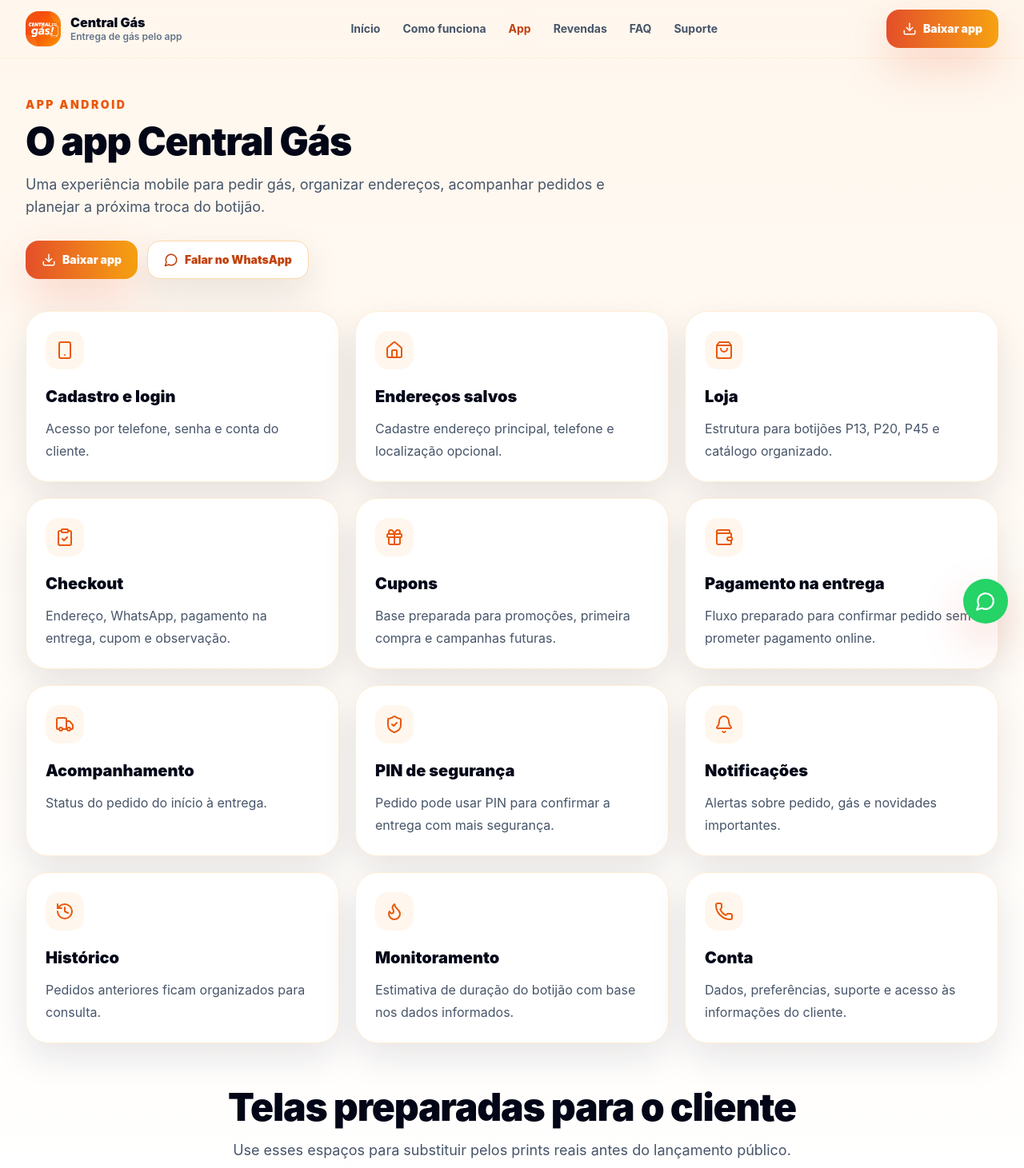
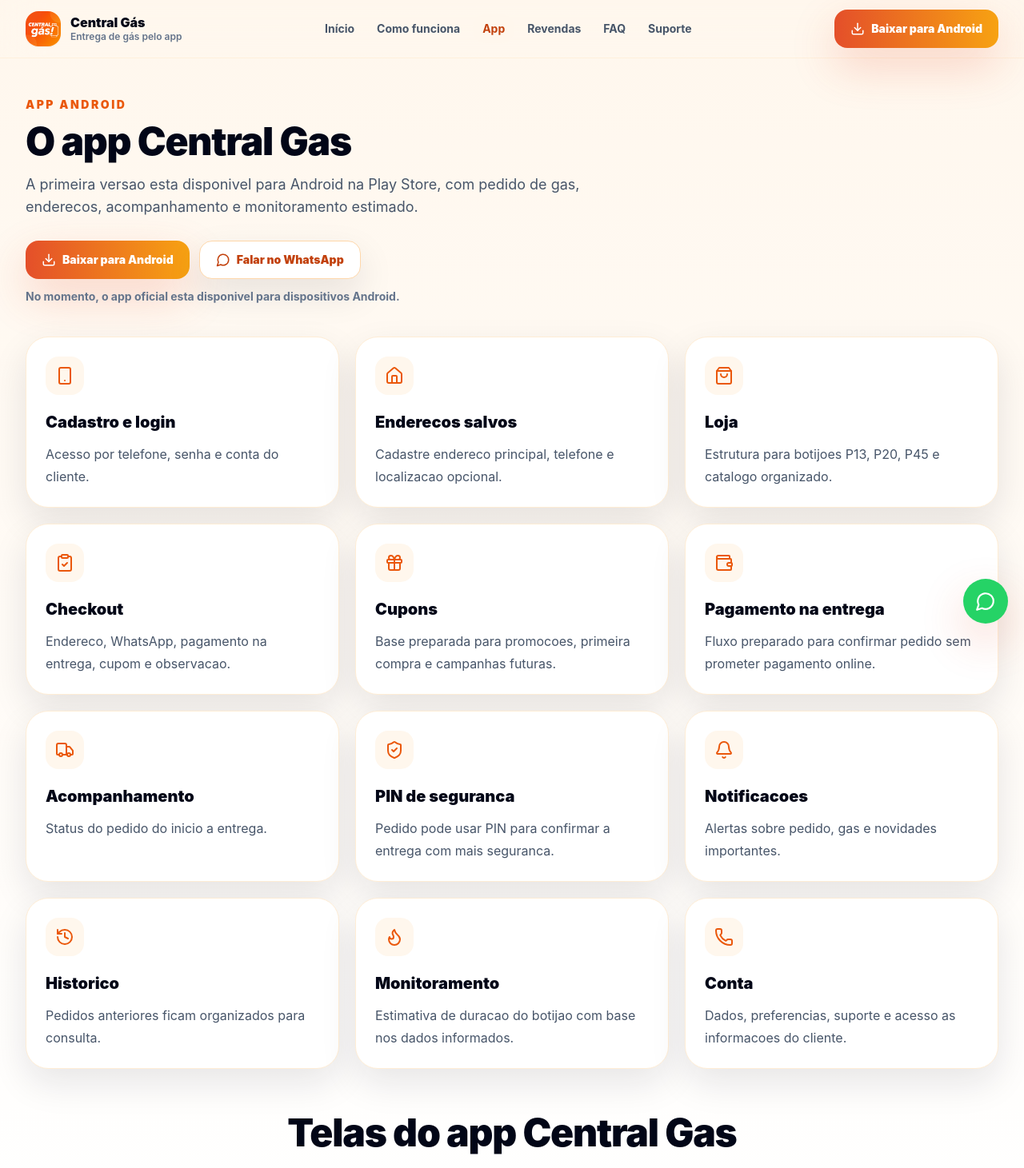
Before and after one commit to lucianosaantos321-ops/central-gas-site, a React (Vite) app: page /app in a window 1280 px wide. Shown: the top 1461 px of the page at 80% size. Built offline with nearby package versions, Linux system fonts and the light colour scheme.

Commit message:
Atualiza link da Play Store e disponibilidade Android

```diff
--- a/src/components/layout/Footer.tsx
+++ b/src/components/layout/Footer.tsx
@@ -60,6 +60,9 @@
 
         <div>
           <h3 className="font-black">Baixe o app</h3>
+          <p className="mt-3 text-sm leading-6 text-slate-400">
+            Primeira versao disponivel para Android.
+          </p>
           <div className="mt-4 grid gap-3">
             <PlayStoreButton className="bg-white text-brand-700 shadow-none" />
             <WhatsAppButton className="border-white/20 bg-white/10 text-white shadow-none" />
--- a/src/components/ui/CTASection.tsx
+++ b/src/components/ui/CTASection.tsx
@@ -2,8 +2,8 @@
 import { WhatsAppButton } from "./WhatsAppButton";
 
 export function CTASection({
-  title = "Pronto para pedir gás com mais praticidade?",
-  description = "Baixe o app quando estiver disponível na Play Store ou fale com o suporte da Central Gás pelo WhatsApp.",
+  title = "Pronto para pedir gas com mais praticidade?",
+  description = "A primeira versao do Central Gas esta disponivel para Android na Play Store. Para suporte, fale conosco pelo WhatsApp.",
 }: {
   title?: string;
   description?: string;
--- a/src/components/ui/PlayStoreButton.tsx
+++ b/src/components/ui/PlayStoreButton.tsx
@@ -4,14 +4,17 @@
 
 export function PlayStoreButton({ className = "" }: { className?: string }) {
   const isPlaceholder = siteConfig.playStoreUrl === "PLAY_STORE_URL";
+
   return (
     <LinkButton
       href={isPlaceholder ? "/app" : siteConfig.playStoreUrl}
+      target={isPlaceholder ? undefined : "_blank"}
+      rel={isPlaceholder ? undefined : "noreferrer"}
       className={className}
-      aria-label="Baixar o app Central Gás na Play Store"
+      aria-label="Baixar o app Central Gas para Android na Play Store"
     >
       <Download size={18} aria-hidden="true" />
-      Baixar app
+      Baixar para Android
     </LinkButton>
   );
 }
--- a/src/data/faq.ts
+++ b/src/data/faq.ts
@@ -7,17 +7,17 @@
   {
     question: "Como baixar o app?",
     answer:
-      "O link oficial da Play Store ficará disponível nesta página assim que a versão pública estiver liberada.",
+      "A primeira versao do Central Gas esta disponivel para Android na Play Store. Use os botoes de download deste site para acessar o link oficial.",
   },
   {
     question: "Como fazer um pedido?",
     answer:
-      "Baixe o app, crie sua conta, cadastre seu endereço, escolha o botijão disponível e confirme o pedido no checkout.",
+      "Baixe o app, crie sua conta, cadastre seu endereco, escolha o botijao disponivel e confirme o pedido no checkout.",
   },
   {
-    question: "Como cadastrar endereço?",
+    question: "Como cadastrar endereco?",
     answer:
-      "No app, acesse a área de endereços, informe apelido, rua, número, bairro, cidade e WhatsApp com DDD. A localização exata é opcional.",
+      "No app, acesse a area de enderecos, informe apelido, rua, numero, bairro, cidade e WhatsApp com DDD. A localizacao exata e opcional.",
   },
   {
     question: "Como acompanhar a entrega?",
@@ -25,54 +25,54 @@
       "Depois de criar o pedido, acompanhe os status no app: criado, confirmado, buscando entregador, preparando, saiu para entrega e entregue.",
   },
   {
-    question: "Como funciona o monitoramento do gás?",
+    question: "Como funciona o monitoramento do gas?",
     answer:
-      "Você informa a média de duração do botijão e a data aproximada da última troca. O app calcula uma estimativa para ajudar no planejamento.",
+      "Voce informa a media de duracao do botijao e a data aproximada da ultima troca. O app calcula uma estimativa para ajudar no planejamento.",
   },
   {
-    question: "O app mede o botijão de verdade?",
+    question: "O app mede o botijao de verdade?",
     answer:
-      "Não. O monitoramento é estimado e depende das informações preenchidas pelo usuário. O app não mede fisicamente peso ou volume do botijão.",
+      "Nao. O monitoramento e estimado e depende das informacoes preenchidas pelo usuario. O app nao mede fisicamente peso ou volume do botijao.",
   },
   {
     question: "Como usar cupom?",
     answer:
-      "Quando houver campanha disponível, o cupom poderá ser informado no checkout antes de confirmar o pedido.",
+      "Quando houver campanha disponivel, o cupom podera ser informado no checkout antes de confirmar o pedido.",
   },
   {
-    question: "Como recebo notificações?",
+    question: "Como recebo notificacoes?",
     answer:
-      "Ao permitir notificações no Android, o app pode avisar sobre pedido, monitoramento do gás e promoções conforme suas preferências.",
+      "Ao permitir notificacoes no Android, o app pode avisar sobre pedido, monitoramento do gas e promocoes conforme suas preferencias.",
   },
   {
     question: "Como alterar meus dados?",
     answer:
-      "Acesse a página Conta dentro do app para revisar dados disponíveis e preferências. Para dados sensíveis, fale com o suporte.",
+      "Acesse a pagina Conta dentro do app para revisar dados disponiveis e preferencias. Para dados sensiveis, fale com o suporte.",
   },
   {
     question: "Como excluir minha conta?",
     answer:
-      "Acesse a página Exclusão de conta deste site e solicite atendimento pelo WhatsApp oficial informando o número cadastrado.",
+      "Acesse a pagina Exclusao de conta deste site e solicite atendimento pelo WhatsApp oficial informando o numero cadastrado.",
   },
   {
     question: "O app vende meus dados?",
     answer:
-      "Não. Os dados são usados para operação do serviço, atendimento, entrega, suporte, segurança e notificações.",
+      "Nao. Os dados sao usados para operacao do servico, atendimento, entrega, suporte, seguranca e notificacoes.",
   },
   {
-    question: "Quais regiões são atendidas?",
+    question: "Quais regioes sao atendidas?",
     answer:
-      "A disponibilidade pode variar conforme região, horário e operação local. A região inicial é Guará/DF, conforme disponibilidade.",
+      "A disponibilidade pode variar conforme regiao, horario e operacao local. A regiao inicial e Guara/DF, conforme disponibilidade.",
   },
   {
     question: "Quais formas de pagamento existem?",
     answer:
-      "A primeira versão trabalha com pagamento conforme informado no app, sem prometer pagamento online quando ele ainda não estiver ativo.",
+      "A primeira versao trabalha com pagamento conforme informado no app, sem prometer pagamento online quando ele ainda nao estiver ativo.",
   },
   {
     question: "O app cobra taxa?",
     answer:
-      "Valores, taxas e disponibilidade podem variar conforme operação local e serão informados no fluxo do pedido quando aplicável.",
+      "Valores, taxas e disponibilidade podem variar conforme operacao local e serao informados no fluxo do pedido quando aplicavel.",
   },
   {
     question: "O que fazer se o pedido atrasar?",
--- a/src/data/features.ts
+++ b/src/data/features.ts
@@ -18,28 +18,28 @@
 
 export const homeBenefits = [
   {
-    title: "Pedido rápido",
-    description: "Escolha o botijão, confirme o endereço e envie seu pedido em poucos toques.",
+    title: "Pedido rapido",
+    description: "Escolha o botijao, confirme o endereco e envie seu pedido em poucos toques.",
     icon: ShoppingBag,
   },
   {
     title: "Acompanhamento em tempo real",
-    description: "Veja o status do pedido e acompanhe cada etapa até a entrega.",
+    description: "Veja o status do pedido e acompanhe cada etapa ate a entrega.",
     icon: Truck,
   },
   {
-    title: "Monitoramento do gás",
-    description: "Receba uma estimativa do nível do seu botijão e planeje melhor a próxima troca.",
+    title: "Monitoramento do gas",
+    description: "Receba uma estimativa do nivel do seu botijao e planeje melhor a proxima troca.",
     icon: Flame,
   },
   {
-    title: "Histórico de pedidos",
+    title: "Historico de pedidos",
     description: "Consulte pedidos anteriores e mantenha tudo organizado.",
     icon: History,
   },
   {
-    title: "Notificações",
-    description: "Receba avisos importantes sobre pedido, gás e promoções.",
+    title: "Notificacoes",
+    description: "Receba avisos importantes sobre pedido, gas e promocoes.",
     icon: Bell,
   },
   {
@@ -51,28 +51,28 @@
 
 export const appFeatures = [
   { title: "Cadastro e login", description: "Acesso por telefone, senha e conta do cliente.", icon: Smartphone },
-  { title: "Endereços salvos", description: "Cadastre endereço principal, telefone e localização opcional.", icon: Home },
-  { title: "Loja", description: "Estrutura para botijões P13, P20, P45 e catálogo organizado.", icon: ShoppingBag },
-  { title: "Checkout", description: "Endereço, WhatsApp, pagamento na entrega, cupom e observação.", icon: ClipboardCheck },
-  { title: "Cupons", description: "Base preparada para promoções, primeira compra e campanhas futuras.", icon: Gift },
+  { title: "Enderecos salvos", description: "Cadastre endereco principal, telefone e localizacao opcional.", icon: Home },
+  { title: "Loja", description: "Estrutura para botijoes P13, P20, P45 e catalogo organizado.", icon: ShoppingBag },
+  { title: "Checkout", description: "Endereco, WhatsApp, pagamento na entrega, cupom e observacao.", icon: ClipboardCheck },
+  { title: "Cupons", description: "Base preparada para promocoes, primeira compra e campanhas futuras.", icon: Gift },
   { title: "Pagamento na entrega", description: "Fluxo preparado para confirmar pedido sem prometer pagamento online.", icon: Wallet },
-  { title: "Acompanhamento", description: "Status do pedido do início à entrega.", icon: Truck },
-  { title: "PIN de segurança", description: "Pedido pode usar PIN para confirmar a entrega com mais segurança.", icon: ShieldCheck },
-  { title: "Notificações", description: "Alertas sobre pedido, gás e novidades importantes.", icon: Bell },
-  { title: "Histórico", description: "Pedidos anteriores ficam organizados para consulta.", icon: History },
-  { title: "Monitoramento", description: "Estimativa de duração do botijão com base nos dados informados.", icon: Flame },
-  { title: "Conta", description: "Dados, preferências, suporte e acesso às informações do cliente.", icon: Phone },
+  { title: "Acompanhamento", description: "Status do pedido do inicio a entrega.", icon: Truck },
+  { title: "PIN de seguranca", description: "Pedido pode usar PIN para confirmar a entrega com mais seguranca.", icon: ShieldCheck },
+  { title: "Notificacoes", description: "Alertas sobre pedido, gas e novidades importantes.", icon: Bell },
+  { title: "Historico", description: "Pedidos anteriores ficam organizados para consulta.", icon: History },
+  { title: "Monitoramento", description: "Estimativa de duracao do botijao com base nos dados informados.", icon: Flame },
+  { title: "Conta", description: "Dados, preferencias, suporte e acesso as informacoes do cliente.", icon: Phone },
 ];
 
 export const howItWorksSteps = [
-  { title: "Baixe o app", description: "Instale o Central Gás no Android quando o link da Play Store estiver disponível.", icon: Smartphone },
-  { title: "Crie sua conta", description: "Informe seus dados principais para fazer pedidos com segurança.", icon: ShieldCheck },
-  { title: "Cadastre o endereço", description: "Salve o local de entrega e defina o endereço principal.", icon: MapPin },
-  { title: "Escolha o botijão", description: "Selecione o produto disponível na loja do app.", icon: PackageCheck },
-  { title: "Confirme o pedido", description: "Revise telefone, endereço, pagamento, cupom e observações.", icon: ClipboardCheck },
-  { title: "Acompanhe a entrega", description: "Veja as etapas do pedido até a conclusão.", icon: Truck },
-  { title: "Receba seu gás", description: "Finalize a entrega com segurança e mantenha seu histórico organizado.", icon: Flame },
-  { title: "Monitore a próxima troca", description: "Use a estimativa para se preparar melhor para o próximo pedido.", icon: Clock3 },
+  { title: "Baixe o app", description: "Instale a primeira versao do Central Gas para Android pela Play Store.", icon: Smartphone },
+  { title: "Crie sua conta", description: "Informe seus dados principais para fazer pedidos com seguranca.", icon: ShieldCheck },
+  { title: "Cadastre o endereco", description: "Salve o local de entrega e defina o endereco principal.", icon: MapPin },
+  { title: "Escolha o botijao", description: "Selecione o produto disponivel na loja do app.", icon: PackageCheck },
+  { title: "Confirme o pedido", description: "Revise telefone, endereco, pagamento, cupom e observacoes.", icon: ClipboardCheck },
+  { title: "Acompanhe a entrega", description: "Veja as etapas do pedido ate a conclusao.", icon: Truck },
+  { title: "Receba seu gas", description: "Finalize a entrega com seguranca e mantenha seu historico organizado.", icon: Flame },
+  { title: "Monitore a proxima troca", description: "Use a estimativa para se preparar melhor para o proximo pedido.", icon: Clock3 },
 ];
 
 export const orderStatuses = [
@@ -90,6 +90,6 @@
   "Use cupons e campanhas",
   "Acompanhe clientes",
   "Trabalhe com entregadores",
-  "Envie notificações para clientes",
-  "Prepare operação com painel administrativo",
+  "Envie notificacoes para clientes",
+  "Prepare operacao com painel administrativo",
 ];
--- a/src/data/siteConfig.ts
+++ b/src/data/siteConfig.ts
@@ -9,7 +9,7 @@
   whatsappUrl: "https://wa.me/5561992982454",
   accountDeletionUrl:
     "https://wa.me/5561992982454?text=Olá,%20quero%20solicitar%20a%20exclusão%20da%20minha%20conta%20e%20dos%20meus%20dados%20no%20Central%20Gás.",
-  playStoreUrl: "PLAY_STORE_URL",
+  playStoreUrl: "https://play.google.com/store/apps/details?id=com.centralgas.cliente",
   supportHours: "Atendimento conforme disponibilidade da operação local.",
   baseUrl: "https://centralgas.com.br",
   ogImage: "/og-image.png",
--- a/src/pages/AppPage.tsx
+++ b/src/pages/AppPage.tsx
@@ -11,27 +11,34 @@
   return (
     <>
       <SEO
-        title="O app Central Gás"
+        title="O app Central Gas"
         path="/app"
-        description="Conheça as funções do app Central Gás: cadastro, endereços, loja, checkout, cupons, monitoramento, pedidos e notificações."
+        description="Conheca o app Central Gas para Android: cadastro, enderecos, loja, checkout, cupons, monitoramento, pedidos e notificacoes."
       />
       <main className="mx-auto max-w-7xl px-4 py-12 sm:px-6 lg:px-8">
         <SectionTitle
           eyebrow="App Android"
-          title="O app Central Gás"
-          description="Uma experiência mobile para pedir gás, organizar endereços, acompanhar pedidos e planejar a próxima troca do botijão."
+          title="O app Central Gas"
+          description="A primeira versao esta disponivel para Android na Play Store, com pedido de gas, enderecos, acompanhamento e monitoramento estimado."
         />
         <div className="mt-7 flex flex-col gap-3 sm:flex-row">
           <PlayStoreButton />
           <WhatsAppButton />
         </div>
+        <p className="mt-3 max-w-2xl text-sm font-bold text-slate-500">
+          No momento, o app oficial esta disponivel para dispositivos Android.
+        </p>
         <div className="mt-10 grid gap-5 sm:grid-cols-2 lg:grid-cols-3">
           {appFeatures.map((feature) => (
             <FeatureCard key={feature.title} {...feature} />
           ))}
         </div>
         <div className="mt-14">
-          <SectionTitle center title="Telas preparadas para o cliente" description="Use esses espaços para substituir pelos prints reais antes do lançamento público." />
+          <SectionTitle
+            center
+            title="Telas do app Central Gas"
+            description="Conheca a experiencia da primeira versao para Android."
+          />
           <div className="mt-8">
             <ScreenshotGallery />
           </div>
```
